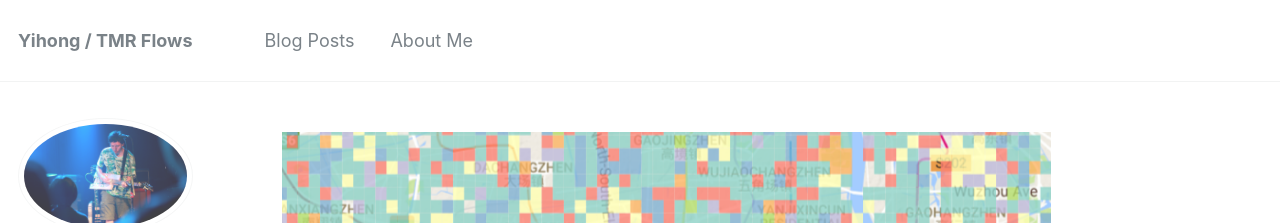
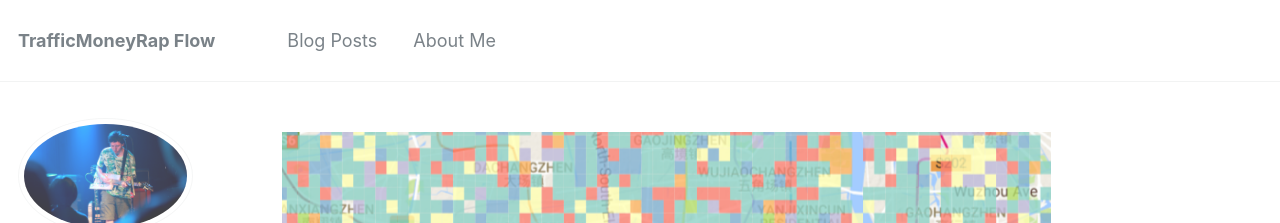
Before and after one commit to bellowswang/bellowswang.github.io, a Jekyll site: the page built from _pages/about.md, in a window 1280 px wide and 936 px high. Shown: the top 223 px of the window. Built offline with Jekyll 4.4.1, drawn with Linux system fonts in a browser that asks for light colours; some web fonts are replaced.

Commit message:
Initial commit

```diff
--- a/_config.yml
+++ b/_config.yml
@@ -7,7 +7,7 @@
 
 # Site Settings
 locale                   : "en-US"
-title                    : "Yihong / TMR Flows"
+title                    : "TrafficMoneyRap Flow"
 title_separator          : "-"
 name                     : &name "Yihong Wang"
 description              : &description "personal description"
```
